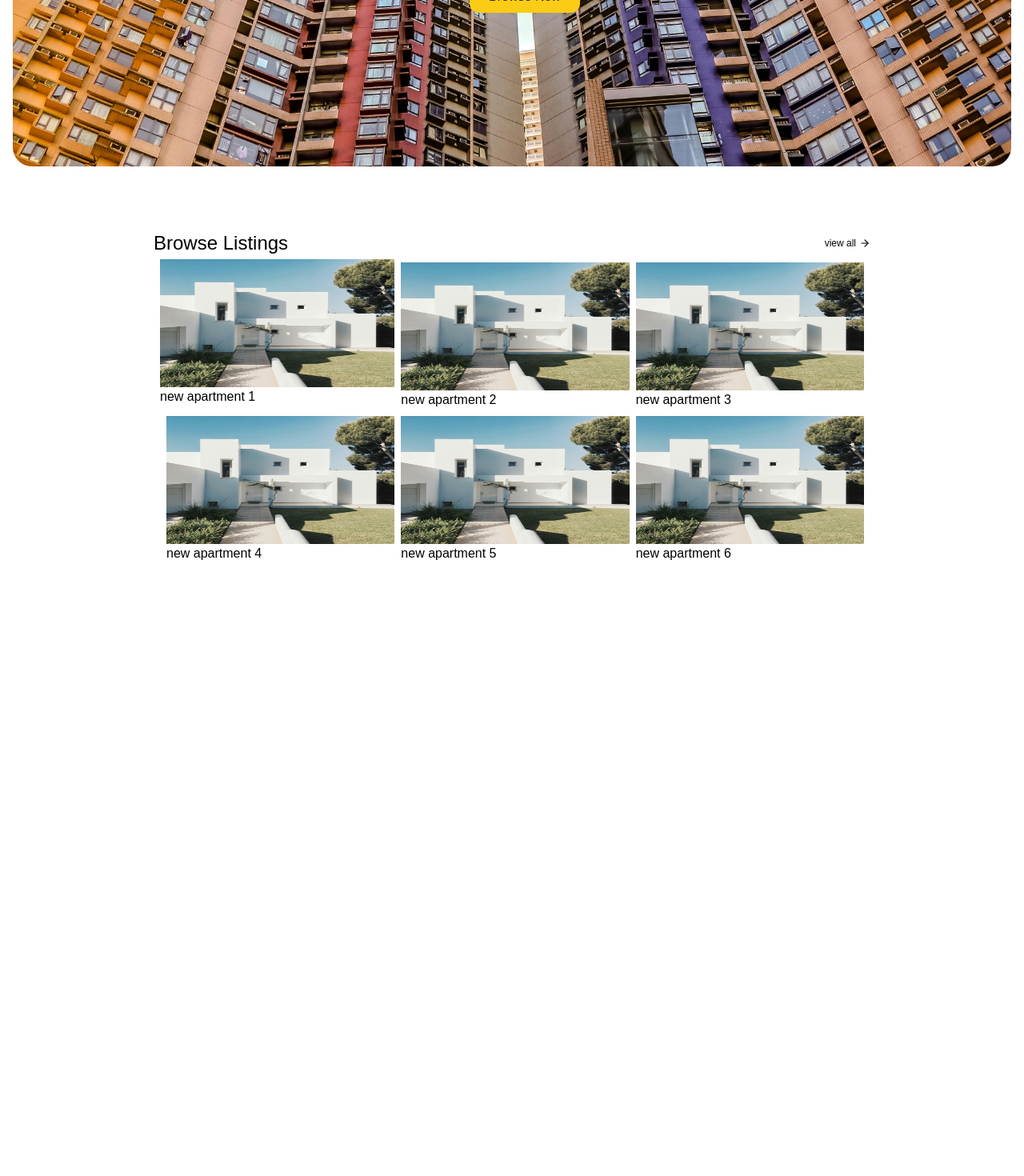
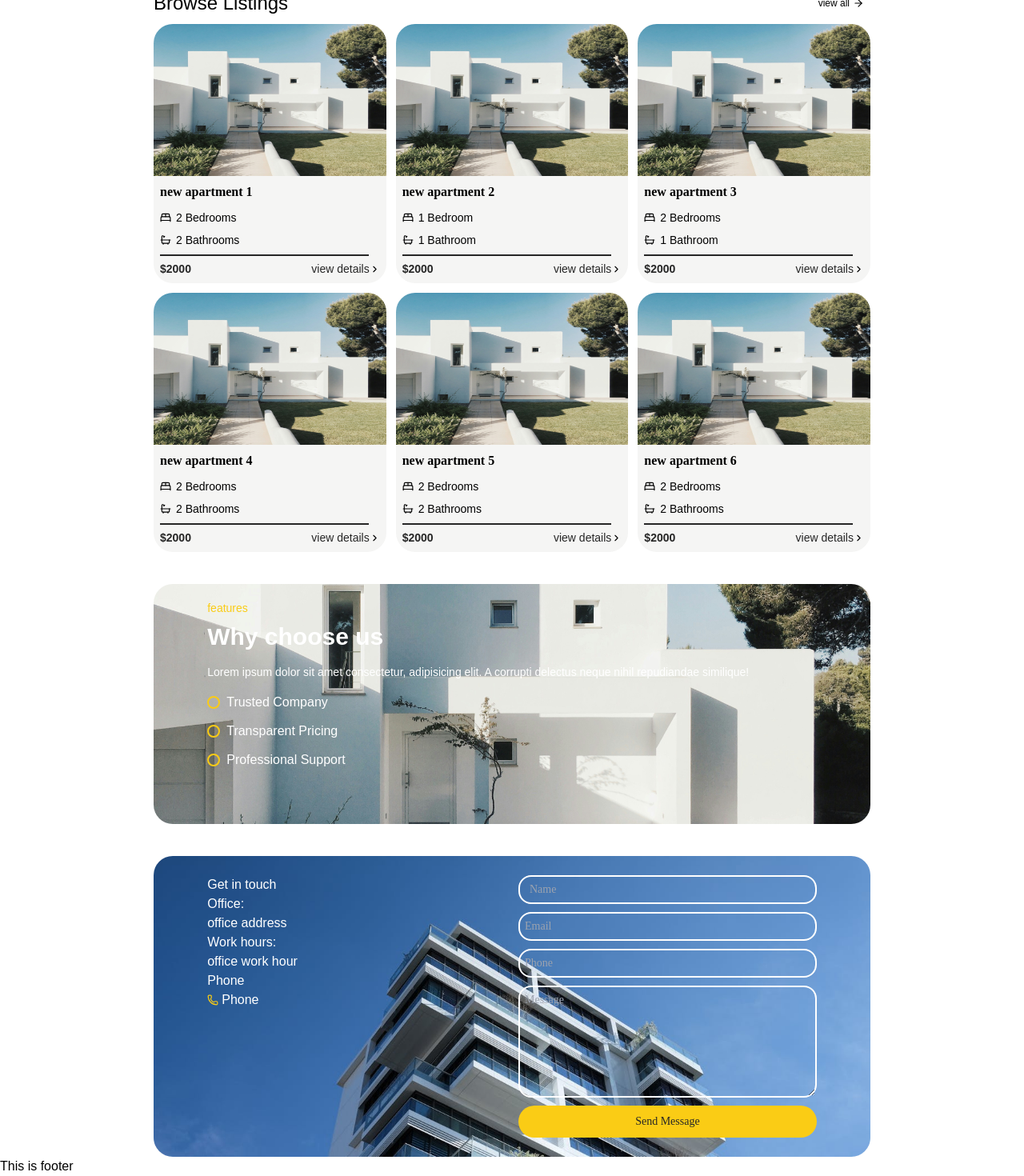
Before and after one commit to Uyiosa2607/MoveIn, a Next.js app: page / in a window 1280 px wide. Shown: the part 352-1822 px from the top of the page at 80% size. Before the commit the page ends 1056 px from the top, so only its background shows below. Built offline with nearby package versions, Linux system fonts and the light colour scheme.

Commit message:
improved layout and redesigned  the home listing card

```diff
--- a/app/page.tsx
+++ b/app/page.tsx
@@ -1,7 +1,7 @@
 import Header from "@/components/header";
-import Image from "next/image";
-import { ArrowRight } from "lucide-react";
+import { ArrowRight, Phone } from "lucide-react";
 import HomeListingCard from "@/components/home_listing_card";
+import Footer from "@/components/footer";
 
 const mockData = [
   {
@@ -12,13 +12,13 @@ const mockData = [
   },
   {
     name: "new apartment 2",
-    bathrooms: 2,
-    bedrooms: 2,
+    bathrooms: 1,
+    bedrooms: 1,
     price: 2000,
   },
   {
     name: "new apartment 3",
-    bathrooms: 2,
+    bathrooms: 1,
     bedrooms: 2,
     price: 2000,
   },
@@ -44,24 +44,16 @@ const mockData = [
 
 export default function Home() {
   return (
-    <>
+    <div className="bg-[#fff]">
       <Header />
-      {/* header container */}
-      <div className="w-full mb-20">
-        <div className="w-full relative px-4 h-full">
-          {/* header banner image */}
-          <Image
-            src={"/landscape.jpg"}
-            width={1000}
-            height={10000}
-            alt="house_banner"
-            quality={100}
-            className="h-[70vh] rounded-3xl object-cover w-full "
-          />
 
-          {/* Header text and button */}
+      {/* Hero Section */}
+      <div className="w-full mb-10">
+        <div className="w-full h-[300px] relative px-4">
+          <div className="insert-0 w-full h-full bg-cover bg-center absolute bg-[url('/banner_2.jpg')] opacity-90" />
 
-          <div className="absolute text-white top-[40%] w-full">
+          {/* Hero Text and button */}
+          <div className="z-[50] relative text-white top-[40%] w-full">
             <h2 className="text-5xl mb-4 capitalize text-center font-semibold font-[Montserrat]">
               Find your dream house
             </h2>
@@ -75,25 +67,108 @@ export default function Home() {
           </div>
         </div>
       </div>
+      {/* Hero section ends here */}
 
-      {/* listing section */}
-
+      {/* Details section */}
       <div className="container mx-auto w-[70%]">
-        <div className="flex items-center w-full justify-between">
+        {/* listing section title bar */}
+        <div className="flex items-center w-full mb-2.5 justify-between">
           <h3 className="font-medium text-2xl">Browse Listings</h3>
-          <div className="flex items-center gap-1">
+          <div className="flex items-center gap-1 pr-2">
             <p className="font-medium text-xs">view all</p>
             <ArrowRight size={14} />
           </div>
         </div>
 
         {/* listing container */}
-        <div className="grid grid-cols-3 space-x-2 space-y-2 px-2 items-center">
+        <div className="grid grid-cols-3 gap-3">
           {mockData.map((listing) => (
             <HomeListingCard listing={listing} key={listing.name} />
           ))}
         </div>
+        {/* listing container ends here */}
+
+        {/* why choose  us section */}
+        <div className="bg-[url('/banner.jpg')] bg-center rounded-3xl text-white bg-cover h-[300px] mt-10 w-full">
+          <div className="w-[85%] mx-auto pb-10 pt-5">
+            <h4 className="font-medium text-sm mb-2 text-yellow-400">
+              features
+            </h4>
+            <h2 className="font-semibold mb-4 text-3xl ">Why choose us</h2>
+            <p className="text-sm font-medium mb-4">
+              Lorem ipsum dolor sit amet consectetur, adipisicing elit. A
+              corrupti delectus neque nihil repudiandae similique!
+            </p>
+            <div className="flex gap-3 flex-col">
+              <div className="flex gap-2 items-center flex-row">
+                <div className="w-4 h-4 border-2 border-yellow-400 rounded-full"></div>
+                <p>Trusted Company</p>
+              </div>
+              <div className="flex  gap-2 items-center flex-row">
+                <div className="w-4 border-2 border-yellow-400 h-4 rounded-full"></div>
+                <p>Transparent Pricing</p>
+              </div>
+              <div className="flex gap-2 items-center flex-row">
+                <div className="w-4 border-2 border-yellow-400 h-4 rounded-full"></div>
+                <p>Professional Support</p>
+              </div>
+            </div>
+          </div>
+        </div>
+        {/* why choose us ends here */}
+
+        {/* Contact us section */}
+        <div className="mt-10 w-full  bg-[url('/contact-bg.jpg')] bg-cover rounded-3xl">
+          <div className="w-[85%] mx-auto pt-6">
+            <div className="flex gap-4 flex-row">
+              <div className="flex-1 text-white">
+                <h3>Get in touch</h3>
+                <p>Office:</p>
+                <p>office address</p>
+                <p>Work hours:</p>
+                <p>office work hour</p>
+                <p>Phone</p>
+                <div className="flex items-center flex-row gap-1">
+                  <Phone className="text-yellow-400" size={14} />
+                  <p>Phone</p>
+                </div>
+              </div>
+
+              {/* Contact Form */}
+              <form className="flex-1 flex flex-col gap-2.5 pb-6">
+                <input
+                  className="bg-transparent font-[Montserrat] text-white text-sm border-2 border-white rounded-2xl p-[6px] px-3"
+                  name="name"
+                  type="text"
+                  placeholder="Name"
+                />
+                <input
+                  className="bg-transparent font-[Montserrat] text-white text-sm border-2 border-white rounded-2xl p-[6px]"
+                  name="email"
+                  type="email"
+                  placeholder="Email"
+                />
+                <input
+                  className="bg-transparent text-white font-[Montserrat] text-sm border-2 border-white rounded-2xl p-[6px]"
+                  name="phone"
+                  type="phone"
+                  placeholder="Phone"
+                />
+                <textarea
+                  className="bg-transparent  text-white font-[Montserrat] text-sm h-[140px] border-2 border-white rounded-2xl p-[6px]"
+                  name="message"
+                  placeholder="Message"
+                />
+                <button className="w-full capitalize text-center text-sm font-[Montserrat] text-neutral-800 py-2.5 rounded-3xl bg-yellow-400 font-medium">
+                  send Message
+                </button>
+              </form>
+              {/* contact form ends here */}
+            </div>
+          </div>
+        </div>
       </div>
-    </>
+      <Footer />
+    </div>
   );
 }
--- a/components/footer.tsx
+++ b/components/footer.tsx
@@ -0,0 +1,7 @@
+export default function Footer() {
+  return (
+    <div>
+      <h1>This is footer</h1>
+    </div>
+  );
+}
--- a/components/header.tsx
+++ b/components/header.tsx
@@ -1,7 +1,7 @@
 import { Mail } from "lucide-react";
 export default function Header() {
   return (
-    <div className="p-4 fixed bg-white z-[100] w-full text-neutral-800">
+    <div className="p-4 fixed bg-stone-100 top-0 z-[100] w-full text-neutral-800">
       <div className="flex items-center  justify-between flex-row">
         <div className="flex justify-center w-[70%] items-center  flex-row gap-14 font-medium text-sm">
           <p>Home</p>
--- a/components/home_listing_card.tsx
+++ b/components/home_listing_card.tsx
@@ -1,4 +1,5 @@
 import Image from "next/image";
+import { Bath, BedDouble, ChevronRight } from "lucide-react";
 
 interface CardProp {
   listing: {
@@ -11,16 +12,50 @@ interface CardProp {
 
 export default function HomeListingCard({ listing }: CardProp) {
   return (
-    <div>
+    <div className="w-full">
       <Image
         alt={listing?.name}
         width={500}
         quality={100}
         height={500}
         src={"/banner.jpg"}
-        className="object-fit w-full h-[160px]"
+        className="object-fit rounded-t-3xl w-full h-[190px]"
       />
-      <p>{listing?.name}</p>
+      <div className="p-[8px] rounded-b-3xl bg-stone-100">
+        <p className="text-base mb-2.5 font-semibold font-[Montserrat]">
+          {listing?.name}
+        </p>
+        <div>
+          <div className="flex items-center mb-2 gap-1.5 flex-row">
+            <BedDouble size={14} />
+            {listing?.bedrooms === 1 ? (
+              <p className="text-sm font-medium">{`${listing?.bedrooms} Bedroom`}</p>
+            ) : (
+              <p className="text-sm font-medium">{`${listing?.bedrooms} Bedrooms`}</p>
+            )}
+          </div>
+          <div className="flex items-center mb-2 gap-1.5 flex-row">
+            <Bath size={14} />
+            {listing?.bathrooms === 1 ? (
+              <p className="text-sm font-medium">{`${listing?.bathrooms} Bathroom`}</p>
+            ) : (
+              <p className="text-sm font-medium">{`${listing?.bathrooms} Bathrooms`}</p>
+            )}
+          </div>
+          <div className="w-[95%] margin-auto my-1.5 border-b-2 border-neutral-800" />
+          <div className="flex items-center w-full justify-between flex-row">
+            <p className="text-sm font-semibold text-neutral-800">
+              ${listing?.price}
+            </p>
+            <div className="flex items-center ">
+              <p className="text-sm font-medium text-neutral-800">
+                view details
+              </p>
+              <ChevronRight size={13} />
+            </div>
+          </div>
+        </div>
+      </div>
     </div>
   );
 }
```
Also changed, not shown: public/banner_2.jpg (added), public/contact-bg.jpg (added).
